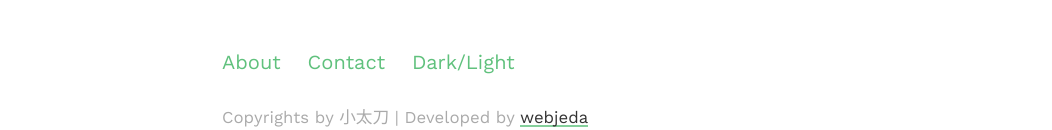
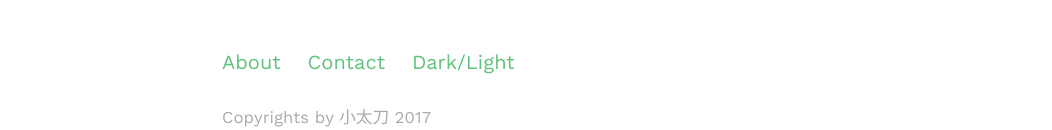
Before and after one commit to evgeniyantipin/evgeniyantipin.github.io, a Jekyll site: the page built from index.html, in a window 1280 px wide. Shown: the part 1361-1491 px from the top of the page, without its empty margins (18-1070 px from the left). Built offline with Jekyll 4.4.1, drawn with Linux system fonts in a browser that asks for light colours.

Commit message:
Update default.html

```diff
--- a/_layouts/default.html
+++ b/_layouts/default.html
@@ -29,7 +29,7 @@ layout: compress
         <a href="{{site.baseurl}}/contact/">Contact</a>
         <a class="theme" onclick="theme()">Dark/Light</a>
     </div>
-    <p class="copy"><small>Copyrights by {{site.title}} | Developed by <a href="http://webjeda.com">webjeda</a></small></p>
+    <p class="copy"><small>Copyrights by {{site.title}} 2017</small></p>
 </footer>
 {% include analytics.html %}
 </body>
```
